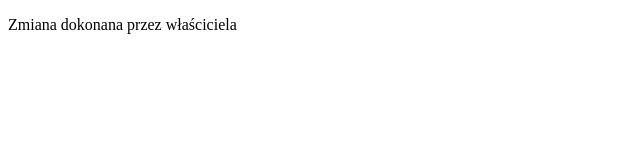
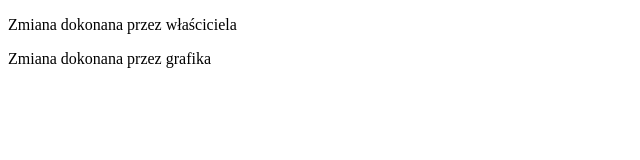
Before and after one commit to futuritif2/Projekt-Oryginalny-, a plain HTML site: page index.html in a window 1280 px wide. Shown: the whole page, without its empty margins (0-640 px from the left). Drawn offline with Linux system fonts and the light colour scheme.

Commit message:
commit grafika

```diff
--- a/index.html
+++ b/index.html
@@ -6,5 +6,6 @@
 </head>
 <body>
     <p>Zmiana dokonana przez właściciela</p>
+    <p>Zmiana dokonana przez grafika</p>
 </body>
 </html>
```
